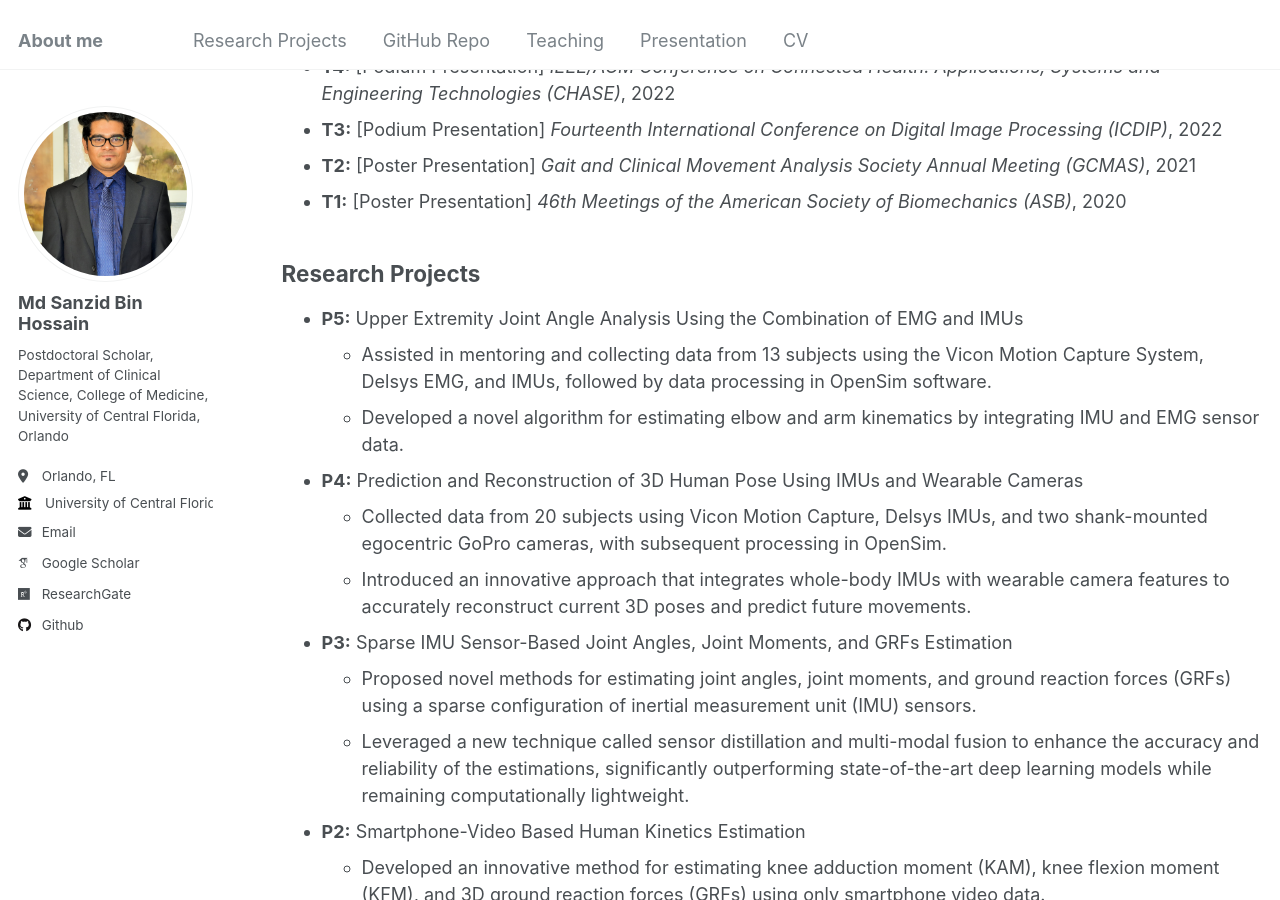
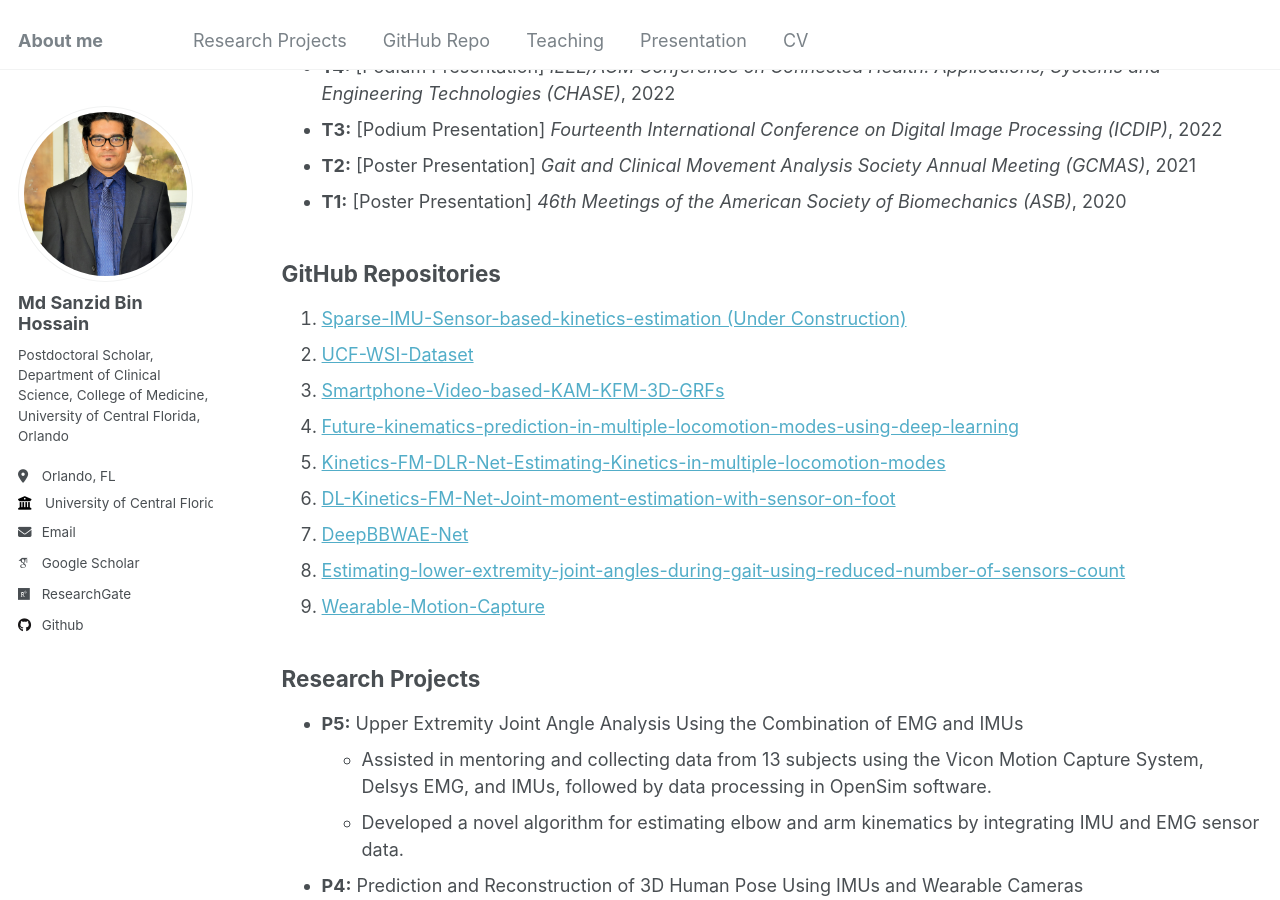
Before and after one commit to Md-Sanzid-Bin-Hossain/Md-Sanzid-Bin-Hossain, a Jekyll site: the page built from _pages/cv.md, in a window 1280 px wide and 900 px high, scrolled down 4242 px. Built offline with Jekyll 4.4.1, drawn with Linux system fonts in a browser that asks for light colours; some web fonts are replaced.

Commit message:
Update cv.md

```diff
--- a/_pages/cv.md
+++ b/_pages/cv.md
@@ -113,6 +113,19 @@ My research primarily focuses on advanced AI-based approaches, utilizing wearabl
 - **T2:** [Poster Presentation] *Gait and Clinical Movement Analysis Society Annual Meeting (GCMAS)*, 2021
 - **T1:** [Poster Presentation] *46th Meetings of the American Society of Biomechanics (ASB)*, 2020
 
+## GitHub Repositories
+
+1. [Sparse-IMU-Sensor-based-kinetics-estimation (Under Construction)](https://github.com/Md-Sanzid-Bin-Hossain/Sparse-IMU-Sensor-based-kinetics-estimation)
+2. [UCF-WSI-Dataset](https://github.com/Md-Sanzid-Bin-Hossain/UCF-WSI-Dataset)
+3. [Smartphone-Video-based-KAM-KFM-3D-GRFs](https://github.com/Md-Sanzid-Bin-Hossain/Smartphone-Video-based-KAM-KFM-3D-GRFs)
+4. [Future-kinematics-prediction-in-multiple-locomotion-modes-using-deep-learning](https://github.com/Md-Sanzid-Bin-Hossain/Future-kinematics-prediction-in-multiple-locomotion-modes-using-deep-learning)
+5. [Kinetics-FM-DLR-Net-Estimating-Kinetics-in-multiple-locomotion-modes](https://github.com/Md-Sanzid-Bin-Hossain/Kinetics-FM-DLR-Net-Estimating-Kinetics-in-multiple-locomotion-modes)
+6. [DL-Kinetics-FM-Net-Joint-moment-estimation-with-sensor-on-foot](https://github.com/Md-Sanzid-Bin-Hossain/DL-Kinetics-FM-Net-Joint-moment-estimation-with-sensor-on-foot)
+7. [DeepBBWAE-Net](https://github.com/Md-Sanzid-Bin-Hossain/DeepBBWAE-Net)
+8. [Estimating-lower-extremity-joint-angles-during-gait-using-reduced-number-of-sensors-count](https://github.com/Md-Sanzid-Bin-Hossain/Estimating-lower-extremity-joint-angles-during-gait-using-reduced-number-of-sensors-count)
+9. [Wearable-Motion-Capture](https://github.com/Md-Sanzid-Bin-Hossain/Wearable-Motion-Capture)
+
+
 ## Research Projects
 - **P5:** Upper Extremity Joint Angle Analysis Using the Combination of EMG and IMUs
   - Assisted in mentoring and collecting data from 13 subjects using the Vicon Motion Capture System, Delsys EMG, and IMUs, followed by data processing in OpenSim software.
```
